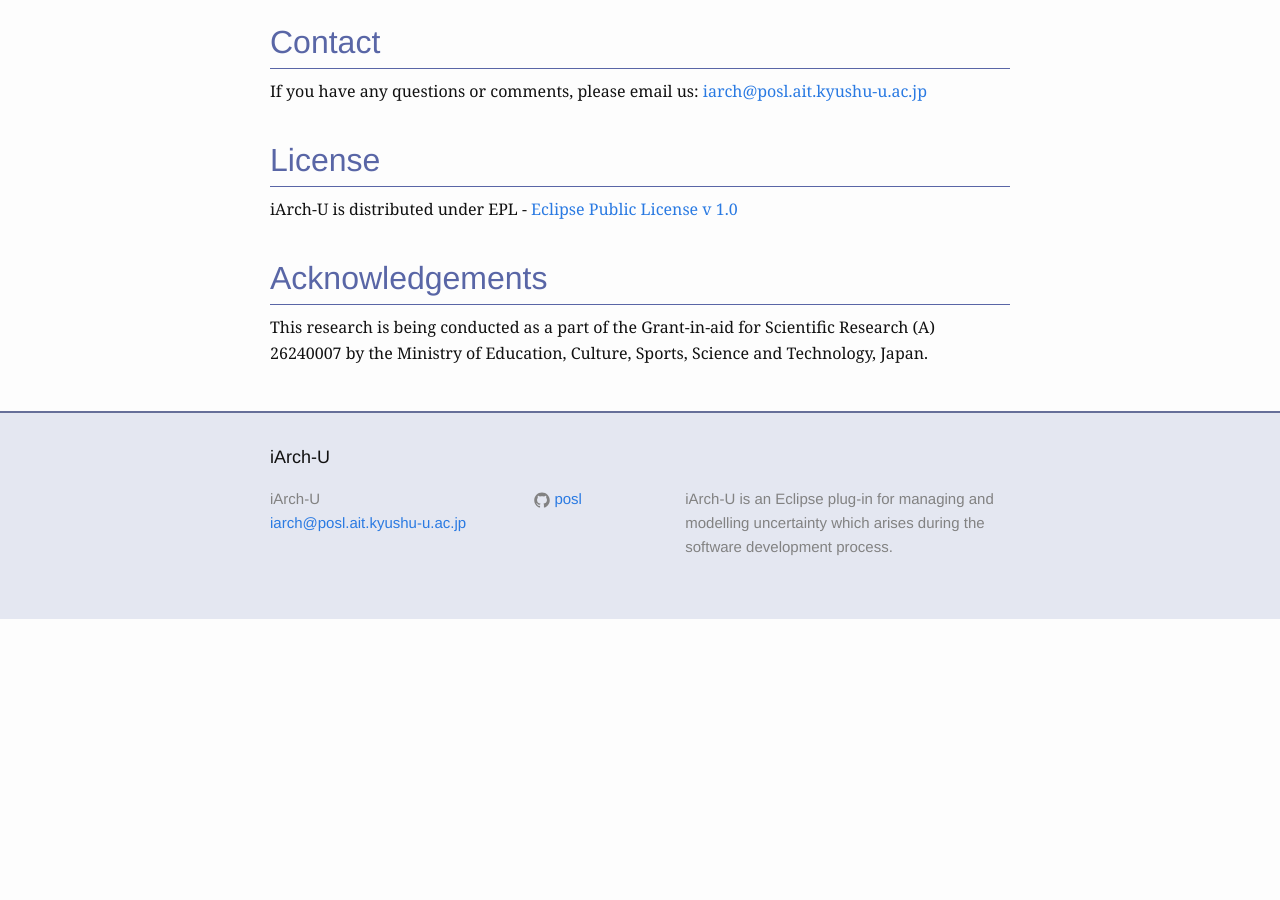
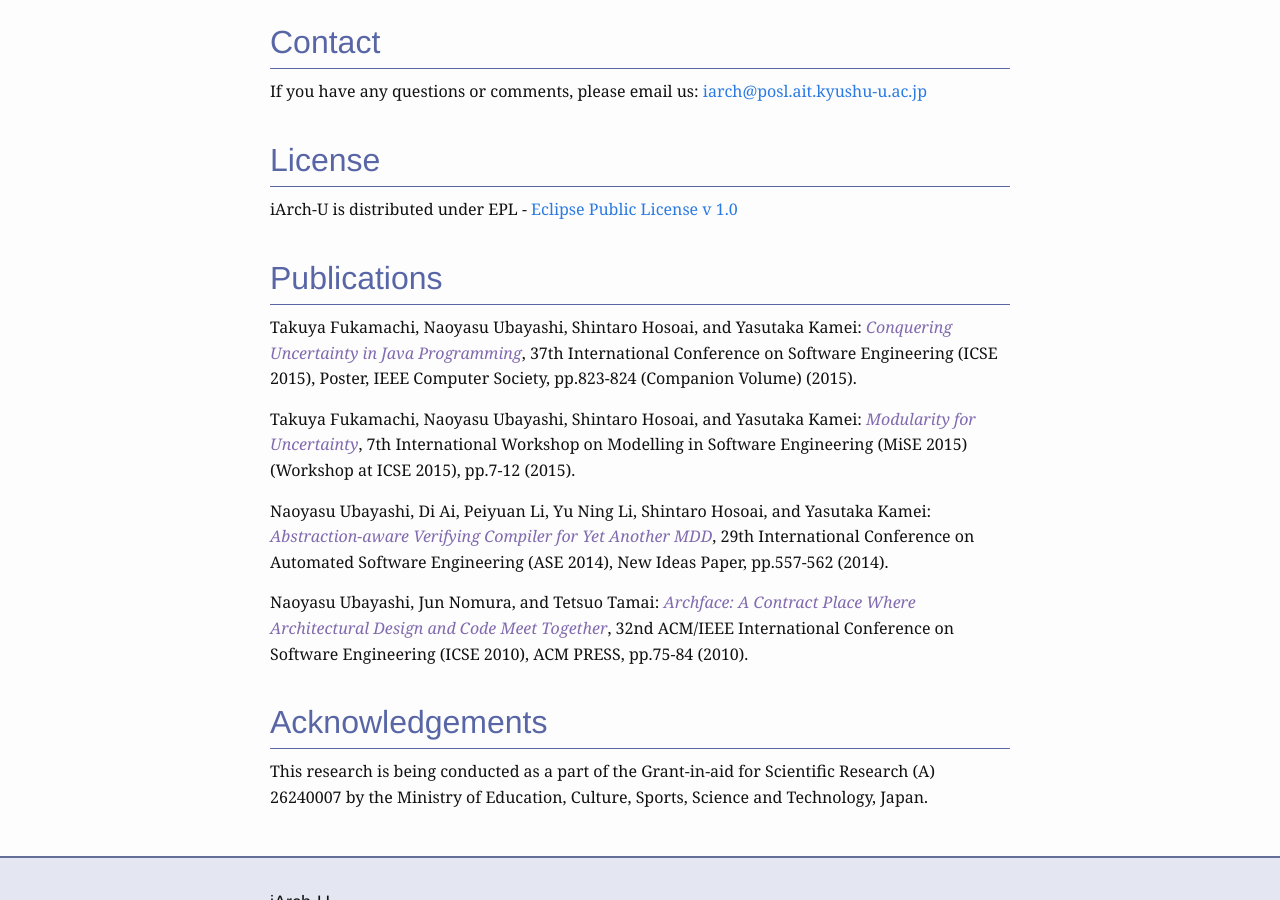
Before and after one commit to posl/iArch, a Jekyll site: the page built from index.md, in a window 1280 px wide and 900 px high, scrolled down 1643 px. Built offline with Jekyll 4.4.1, drawn with Linux system fonts in a browser that asks for light colours; before the commit the page ends 2262 px from its top, so only the background shows below that.

Commit message:
add Publications

```diff
--- a/index.md
+++ b/index.md
@@ -53,6 +53,27 @@
 iArch-U is distributed under EPL - [Eclipse Public License v 1.0](https://eclipse.org/org/documents/epl-v10.php)
 
 
+# Publications
+
+Takuya Fukamachi, Naoyasu Ubayashi, Shintaro Hosoai, and Yasutaka Kamei:
+*Conquering Uncertainty in Java Programming*,
+37th International Conference on Software Engineering (ICSE 2015), Poster,
+IEEE Computer Society, pp.823-824 (Companion Volume) (2015).
+
+Takuya Fukamachi, Naoyasu Ubayashi, Shintaro Hosoai, and Yasutaka Kamei:
+*Modularity for Uncertainty*,
+7th International Workshop on Modelling in Software Engineering (MiSE 2015) (Workshop at ICSE 2015), pp.7-12 (2015).
+
+Naoyasu Ubayashi, Di Ai, Peiyuan Li, Yu Ning Li, Shintaro Hosoai, and Yasutaka Kamei:
+*Abstraction-aware Verifying Compiler for Yet Another MDD*,
+29th International Conference on Automated Software Engineering (ASE 2014), New Ideas Paper, pp.557-562 (2014).
+
+Naoyasu Ubayashi, Jun Nomura, and Tetsuo Tamai:
+*Archface: A Contract Place Where Architectural Design and Code Meet Together*,
+32nd ACM/IEEE International Conference on Software Engineering (ICSE 2010),
+ACM PRESS, pp.75-84 (2010).
+
+
 # Acknowledgements
 
 This research is being conducted as a part of the Grant-in-aid for Scientific Research (A) 26240007 by the Ministry of Education, Culture, Sports, Science and Technology, Japan.
```
